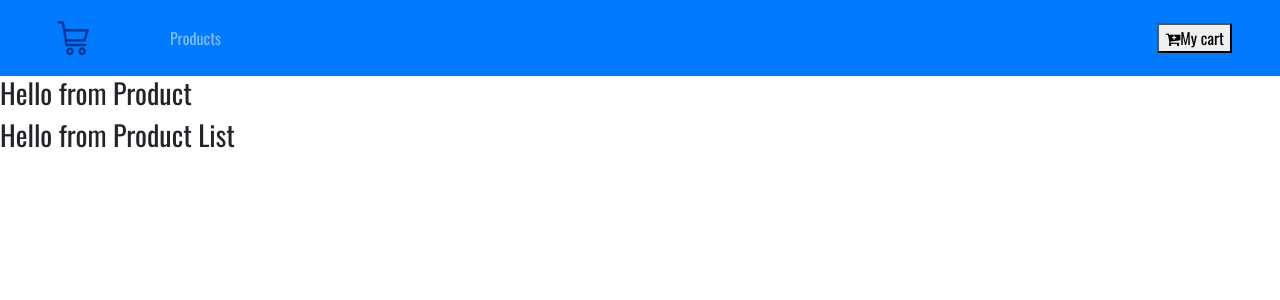
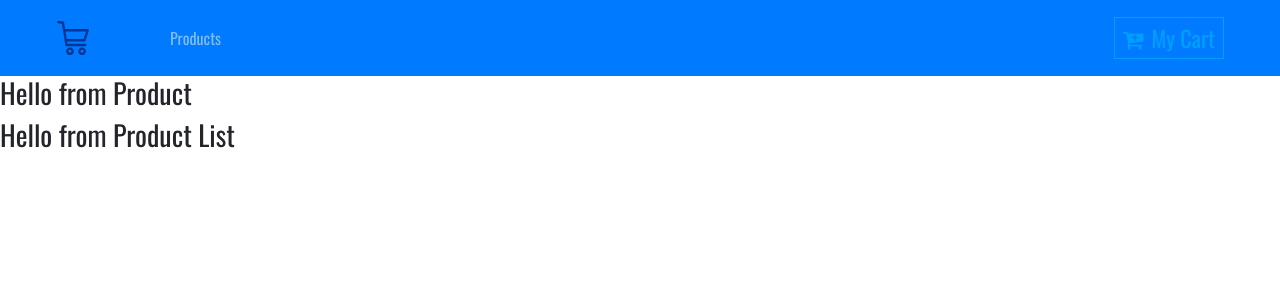
Before and after one commit to kenny-tech/store, a React (Create React App) app: page / in a window 1280 px wide. Shown: the top 300 px of the page. Built offline with nearby package versions, Linux system fonts and the light colour scheme.

Commit message:
Created Button styled component

```diff
--- a/package.json
+++ b/package.json
@@ -7,7 +7,8 @@
     "react": "^16.8.6",
     "react-dom": "^16.8.6",
     "react-router-dom": "^4.3.1",
-    "react-scripts": "3.0.1"
+    "react-scripts": "3.0.1",
+    "styled-components": "^4.3.2"
   },
   "scripts": {
     "start": "react-scripts start",
--- a/src/App.js
+++ b/src/App.js
@@ -2,7 +2,6 @@
 import {Switch,Route} from 'react-router-dom';
 import './App.css';
 import 'bootstrap/dist/css/bootstrap.min.css';
-import '@fortawesome/fontawesome-free';
 
 import Navbar from './components/Navbar';
 import ProductList from './components/ProductList';
--- /dev/null
+++ b/src/components/Button.js
@@ -0,0 +1,21 @@
+import styled from 'styled-components';
+
+export const ButtonContainer = styled.button`
+    text-transform: capitalize;
+    font-size: 1.4rem;
+    background: transparent;
+    border: 0.05rem solid var(--lightBlue);
+    color: var(--lightBlue);
+    border-radious: 0.5rem;
+    padding: 0.2rem 0.5rem;
+    cursor: pointer;
+    margin: 0.2rem 0.5rem 0.2rem 0;
+    transition: all 0.5s ease-in-out;
+    &:hover{
+        background:var(--lightBlue);
+        color:var(--mainBlue)
+    }
+    &:focus {
+        outline: none;
+    }
+`;
--- a/src/components/Navbar.js
+++ b/src/components/Navbar.js
@@ -1,6 +1,8 @@
 import React, { Component } from 'react';
 import {Link} from 'react-router-dom';
 import logo from '../cart.svg';
+import styled from 'styled-components';
+import { ButtonContainer } from './Button';
 
 export default class Navbar extends Component {
     render() {
@@ -17,10 +19,12 @@
                     </li>
                 </ul>
                 <Link to='/cart' className="ml-auto">
-                    <button>
-                        <i className="fa fa-cart-plus" />
+                    <ButtonContainer>
+                        <span className="mr-2">
+                            <i className="fa fa-cart-plus" />
+                        </span>
                         My cart
-                    </button>
+                    </ButtonContainer>
                 </Link>
             </nav>
         );
```
Also changed, not shown: 1 other file (tests, documents, lock files or other folders).
